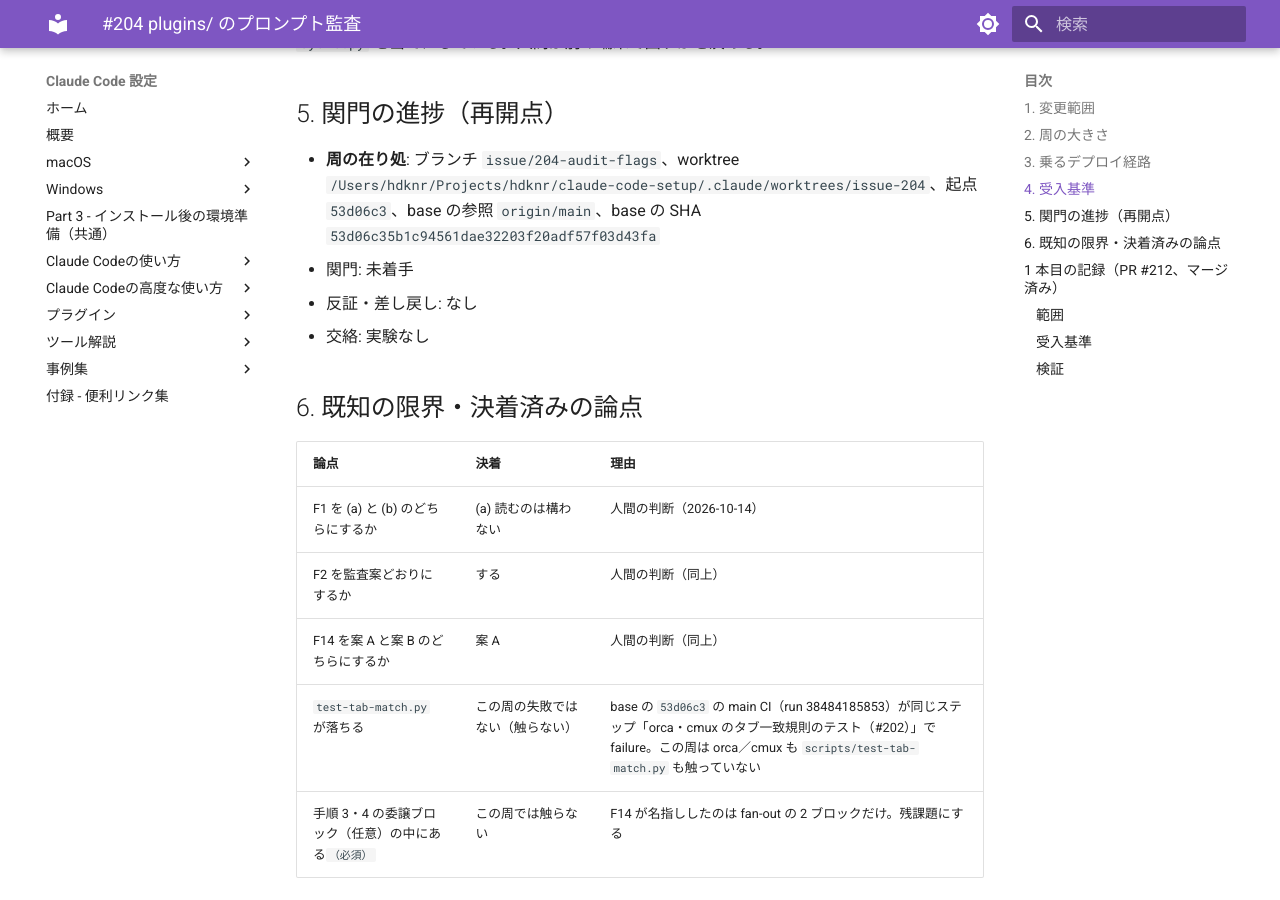
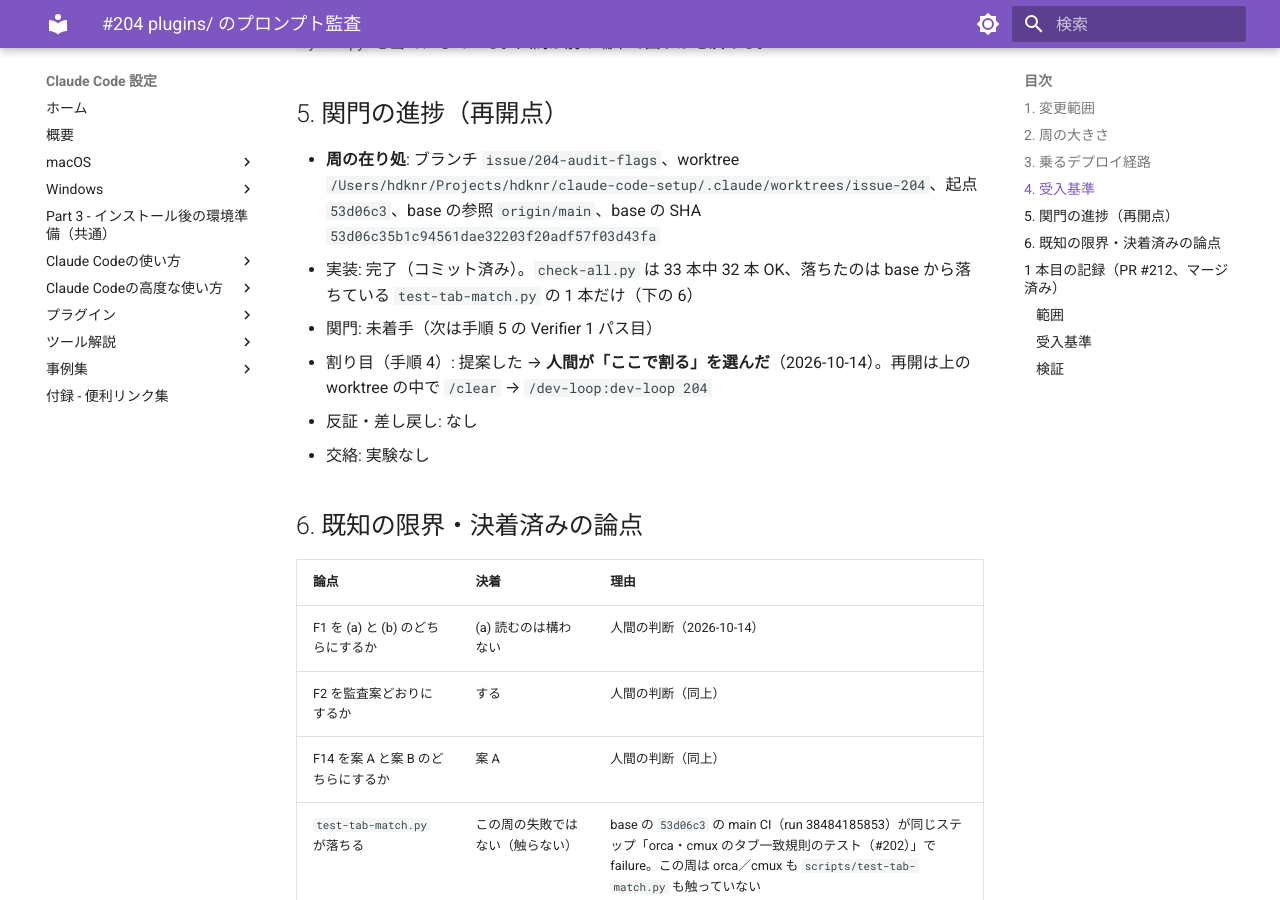
Before and after one commit to hdknr/claude-code-setup, an MkDocs documentation site: the page built from docs/plans/issue-204.md, in a window 1280 px wide and 900 px high, scrolled down 3117 px. Built offline with MkDocs 1.6.1 and Material for MkDocs 9.7.7, drawn with Linux system fonts in a browser that asks for light colours.

Commit message:
docs(plans): #204 の再開点を記録（手順 4 の割り目で割る）
Co-Authored-By: Claude Opus 5.5 <noreply@anthropic.com>

```diff
--- a/docs/plans/issue-204.md
+++ b/docs/plans/issue-204.md
@@ -64,7 +64,9 @@ main へのマージ → GitHub Pages（`docs/` の生成ブロックが変わ
 ## 5. 関門の進捗（再開点）
 
 - **周の在り処**: ブランチ `issue/204-audit-flags`、worktree `/Users/hdknr/Projects/hdknr/claude-code-setup/.claude/worktrees/issue-204`、起点 `53d06c3`、base の参照 `origin/main`、base の SHA `53d06c35b1c94561dae32203f20adf57f03d43fa`
-- 関門: 未着手
+- 実装: 完了（コミット済み）。`check-all.py` は 33 本中 32 本 OK、落ちたのは base から落ちている `test-tab-match.py` の 1 本だけ（下の 6）
+- 関門: 未着手（次は手順 5 の Verifier 1 パス目）
+- 割り目（手順 4）: 提案した → **人間が「ここで割る」を選んだ**（2026-10-14）。再開は上の worktree の中で `/clear` → `/dev-loop:dev-loop 204`
 - 反証・差し戻し: なし
 - 交絡: 実験なし
 
```
